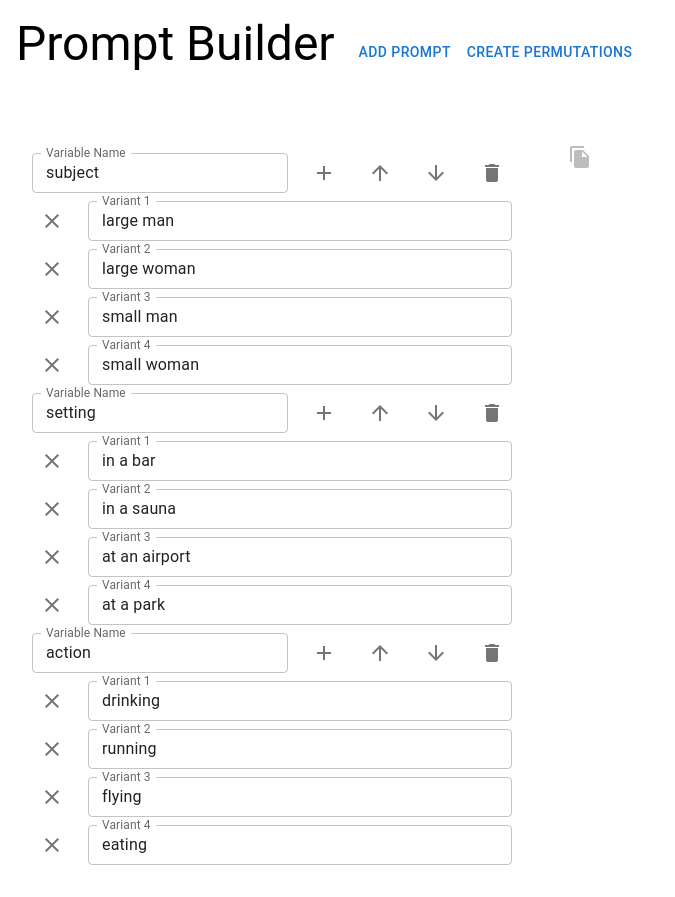
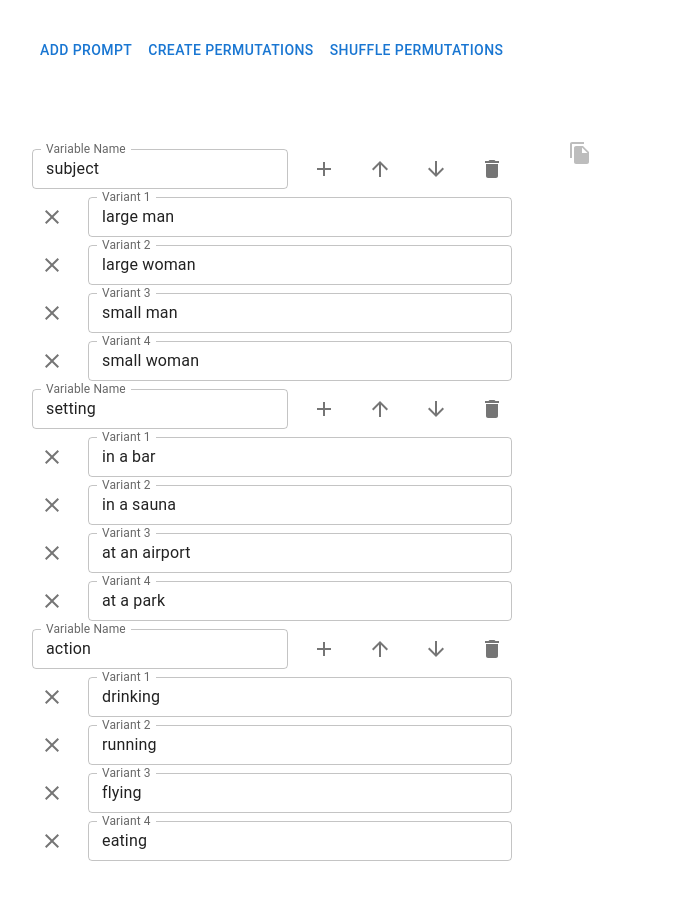
Before and after one commit to jerazost/prompt-builder, a React (Create React App) app: page / in a window 1280 px wide. Shown: the whole page, without its empty margins (0-675 px from the left). Built offline with nearby package versions, Linux system fonts and the light colour scheme.

Commit message:
[ADD] Prompt lists can now be shuffled

```diff
--- a/package.json
+++ b/package.json
@@ -2,7 +2,7 @@
   "name": "prompt-builder",
   "version": "0.1.0",
   "private": true,
-  "homepage": "https://github.com/jerazost/prompt-builder",
+  "homepage": "https://jerazost.github.io/prompt-builder/",
   "dependencies": {
     "@emotion/react": "^11.11.1",
     "@emotion/styled": "^11.11.0",
--- a/src/App.tsx
+++ b/src/App.tsx
@@ -9,6 +9,7 @@ import { Box } from "@mui/material";
 import IconButton from "@mui/material/IconButton";
 import CopyIcon from "@mui/icons-material/FileCopy";
 import { useCopyToClipboard } from "./hooks/useCopyToClipBoard";
+import { useLocalStorage } from "./hooks/useLocalStorage";
 
 const testValues = [
   {
@@ -36,9 +37,22 @@ interface IPromptPartial {
 
 function App() {
   const [copyValue, copy] = useCopyToClipboard();
-  const [promptObjects, setPromptObjects] =
-    useState<IPromptPartial[]>(testValues);
+  const [promptObjects, setPromptObjects] = useLocalStorage<IPromptPartial[]>(
+    "prompts",
+    testValues
+  );
   const [permutations, setPermutations] = useState<string[]>([]);
+  const shufflePermutations = () => {
+    const newPermutations = [...permutations];
+    for (let i = permutations.length - 1; i > 0; i--) {
+      const j = Math.floor(Math.random() * (i + 1));
+      [newPermutations[i], newPermutations[j]] = [
+        newPermutations[j],
+        newPermutations[i],
+      ];
+    }
+    setPermutations(newPermutations);
+  };
   const createPermutations = () => {
     const variableMap = promptObjects.reduce((acc, promptObject) => {
       return acc.set(
@@ -127,13 +141,11 @@ function App() {
   return (
     <Box className="App">
       <Box sx={{ display: "flex", justifyContent: "flex-start", p: 2 }}>
-        <Typography variant="h3" component="h1" gutterBottom>
-          Prompt Builder
-        </Typography>
-        <div className="Toolbar">
+        <Box className="Toolbar">
           <Button onClick={addPrompt}>Add Prompt</Button>
           <Button onClick={createPermutations}>Create Permutations</Button>
-        </div>
+          <Button onClick={shufflePermutations}>Shuffle Permutations</Button>
+        </Box>
       </Box>
       <Box sx={{ display: "flex", gap: 2, p: 2 }}>
         <Box
@@ -169,16 +181,25 @@ function App() {
                   newPrompts[index].promptTexts.splice(i, 1);
                   setPromptObjects(newPrompts);
                 }}
+                handleMoveItem={(newIndex) => {
+                  moveItem(id, newIndex);
+                }}
                 addPromptText={() => addPromptText(id)}
               ></PromptPartial>
             );
           })}
         </Box>
-        <Box>
+        <Box
+          sx={{
+            display: "flex",
+            flexDirection: "column",
+            maxWidth: "70rem",
+            overflow: "auto",
+          }}
+        >
           <Box
             sx={{
               display: "flex",
-              justifyContent: "space-between",
               alignItems: "center",
               gap: "1rem",
             }}
```
